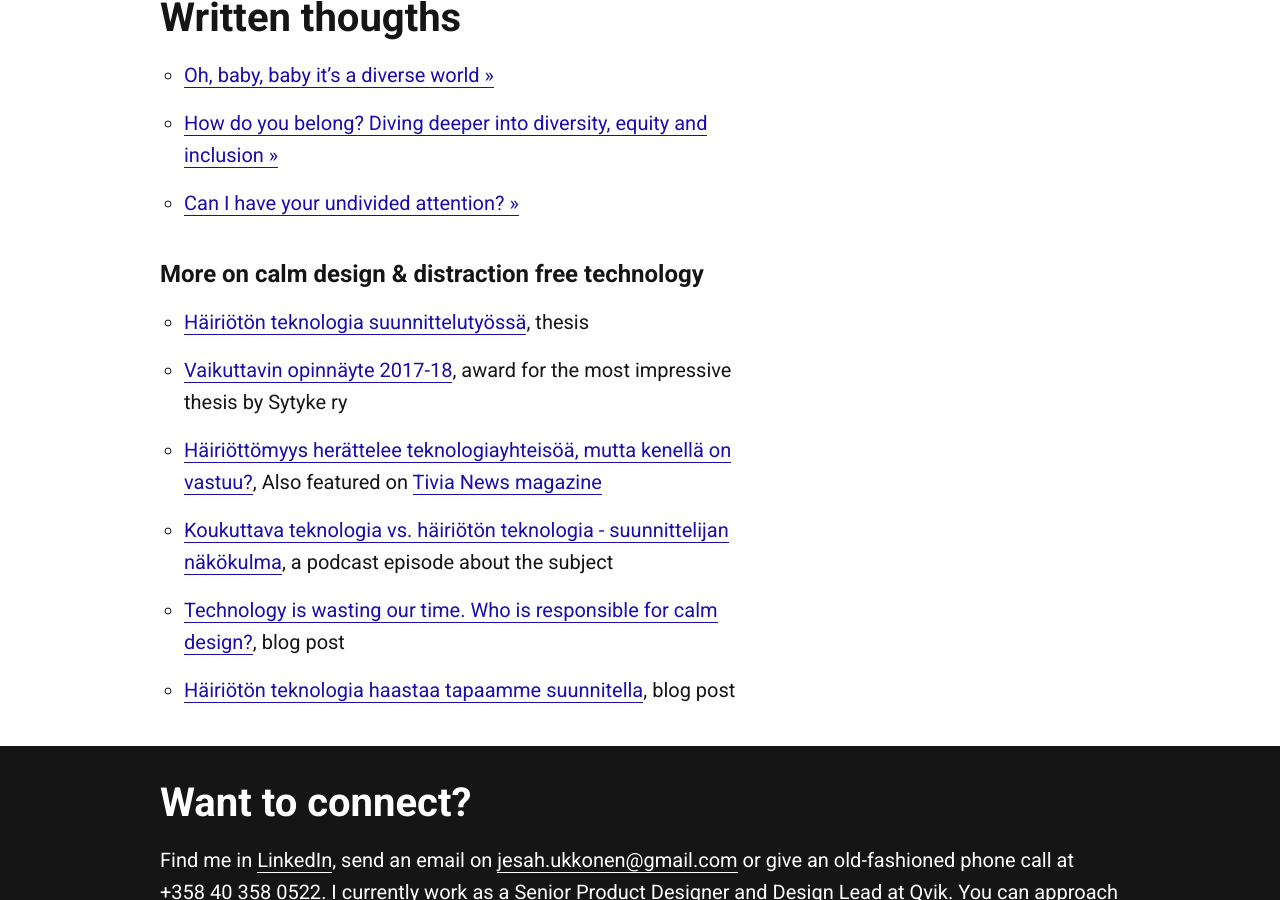
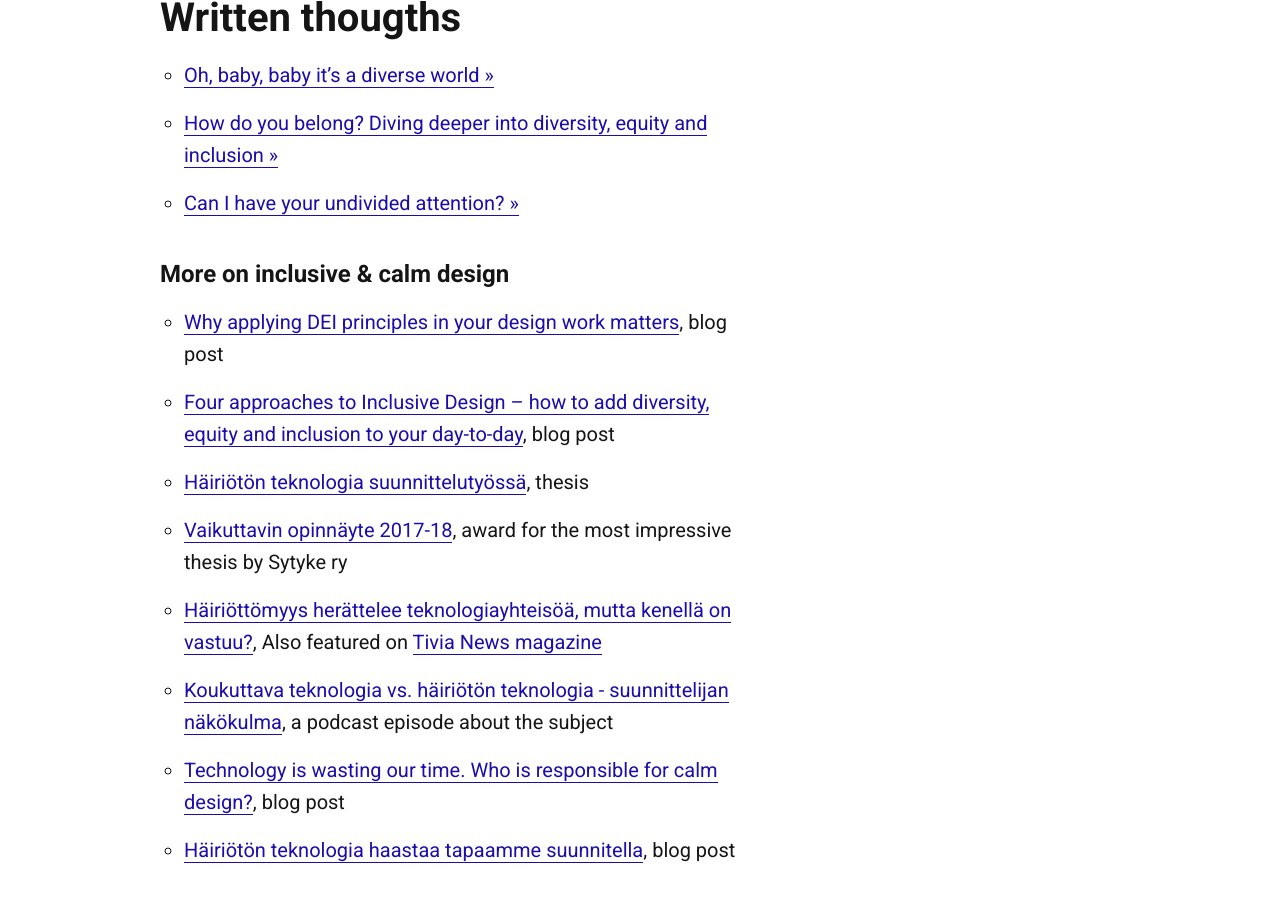
Before and after one commit to jesseu/jesseu.github.io, a Jekyll site: the page built from index.html, in a window 1280 px wide and 900 px high, scrolled down 2141 px. Built offline with Jekyll 4.4.1, drawn with Linux system fonts in a browser that asks for light colours.

Commit message:
Update index.html

```diff
--- a/index.html
+++ b/index.html
@@ -89,8 +89,10 @@ title: Jesse Ukkonen
 	  {% endfor %}
 			</ul>
 
-		<h3 id="calm-design">More on calm design & distraction free technology</h3>
+		<h3 id="calm-design">More on inclusive & calm design</h3>
 			<ul>
+				<li><a href="https://inklusiiv.com/why-do_inclusive_design_principles-matters/" target="_blank" rel="noopener">Why applying DEI principles in your design work matters</a>, blog post</li>
+				<li><a href="https://qvik.com/news/four-approaches-to-inclusive-design-how-to-add-diversity-equity-and-inclusion-to-your-day-to-day/" target="_blank" rel="noopener">Four approaches to Inclusive Design – how to add diversity, equity and inclusion to your day-to-day</a>, blog post</li>
 				<li><a href="http://urn.fi/URN:NBN:fi:amk-2017112418012" target="_blank" rel="noopener">Häiriötön teknologia suunnittelutyössä</a>, thesis</li>
 				<li><a href="https://www.sytyke.org/tapetilla/vaikuttavin-opinnayte-hairioton-teknologia-suunnittelutyossa/" target="_blank" rel="noopener">Vaikuttavin opinnäyte 2017-18</a>, award for the most impressive thesis by Sytyke ry</li>
 				<li><a href="https://www.sytyke.org/tapetilla/hairiottomyys-herattelee-teknologiayhteisoa-mutta-kenella-on-vastuu/" target="_blank" rel="noopener">Häiriöttömyys herättelee teknologiayhteisöä, mutta kenellä on vastuu?</a>, Also featured on <a href="https://docplayer.fi/155002116-Opiskelijat-meets-tyoelama-3-hairioton-teknologia-4-5-tekoalya-stadissa-6-7.html" target="_blank">Tivia News magazine</a></li>
```
